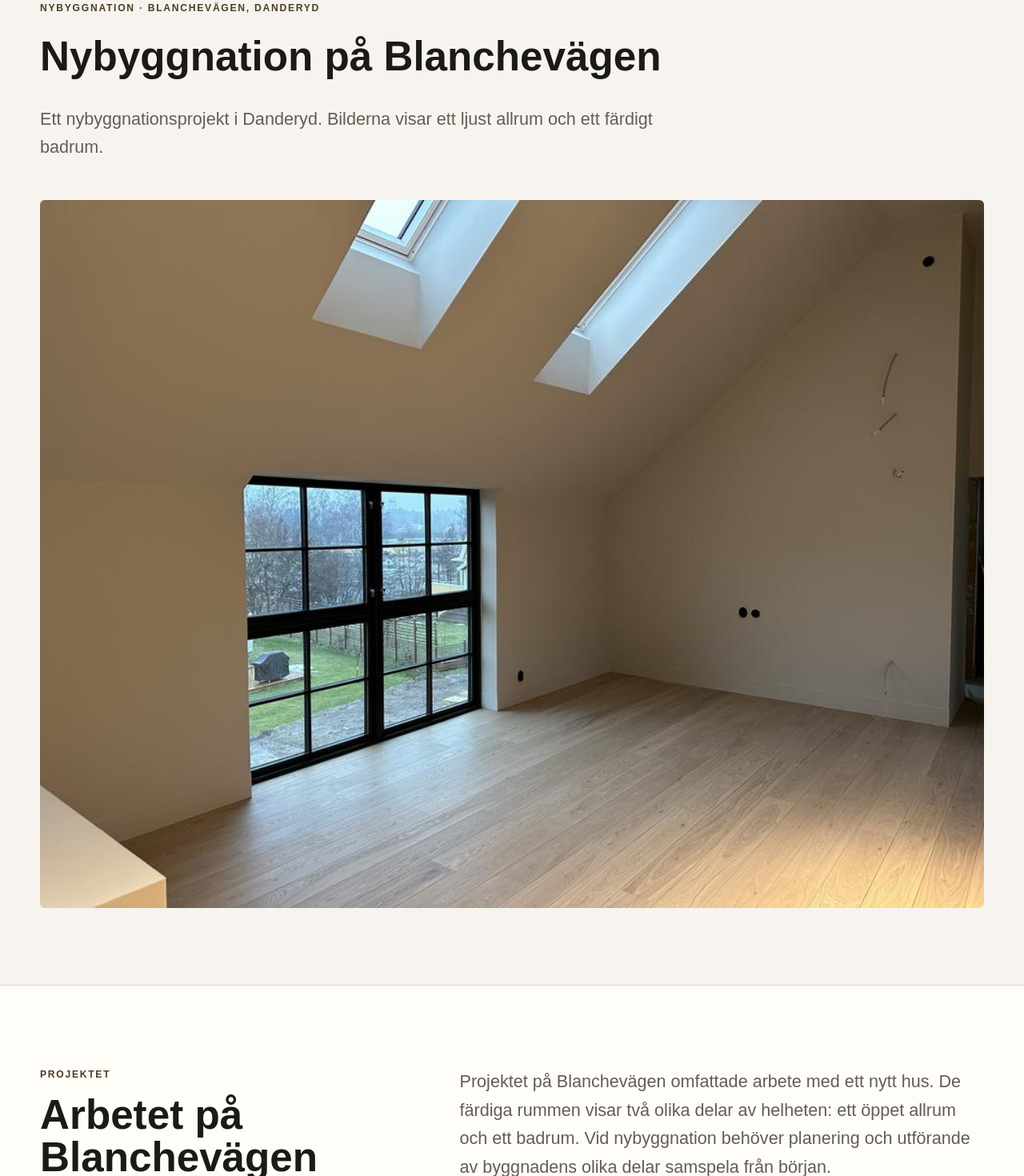
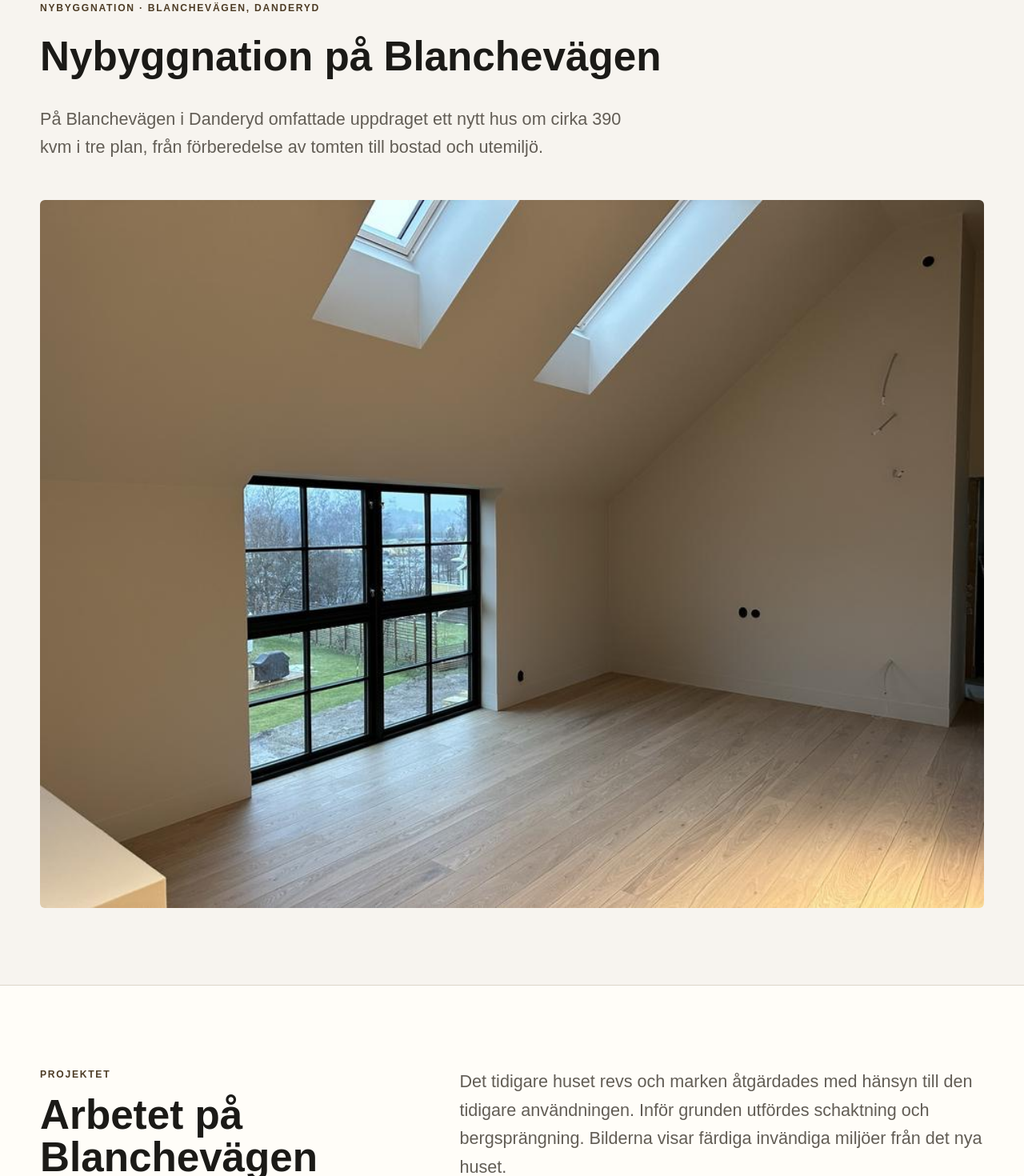
Before and after one commit to tornrosdaniel-cell/tornrosbygg-web, a Next.js app: page /projekt/nybyggnation-blanchevagen-danderyd in a window 1280 px wide. Shown: the part 176-1646 px from the top of the page at 80% size. Built offline with nearby package versions, Linux system fonts and the light colour scheme.

Commit message:
Add verified legacy project details and route redirects

```diff
--- a/src/app/projekt/nybyggnation-blanchevagen-danderyd/page.tsx
+++ b/src/app/projekt/nybyggnation-blanchevagen-danderyd/page.tsx
@@ -3,7 +3,7 @@ import { ProjectDetail, type Project } from "@/components/project-detail";
 
 export const metadata: Metadata = {
   title: "Nybyggnation på Blanchevägen, Danderyd | Törnros Bygg",
-  description: "Se färdiga miljöer från ett nybyggnationsprojekt på Blanchevägen i Danderyd.",
+  description: "Nybyggnation på Blanchevägen i Danderyd: ett hus om cirka 390 kvm i tre plan, med markarbete, pool och terrass.",
   alternates: { canonical: "/projekt/nybyggnation-blanchevagen-danderyd/" },
 };
 
@@ -11,8 +11,9 @@ const project: Project = {
   title: "Nybyggnation på Blanchevägen",
   location: "Blanchevägen, Danderyd",
   category: "Nybyggnation",
-  intro: "Ett nybyggnationsprojekt i Danderyd. Bilderna visar ett ljust allrum och ett färdigt badrum.",
-  details: "Projektet på Blanchevägen omfattade arbete med ett nytt hus. De färdiga rummen visar två olika delar av helheten: ett öppet allrum och ett badrum. Vid nybyggnation behöver planering och utförande av byggnadens olika delar samspela från början.",
+  intro: "På Blanchevägen i Danderyd omfattade uppdraget ett nytt hus om cirka 390 kvm i tre plan, från förberedelse av tomten till bostad och utemiljö.",
+  details: "Det tidigare huset revs och marken åtgärdades med hänsyn till den tidigare användningen. Inför grunden utfördes schaktning och bergsprängning. Bilderna visar färdiga invändiga miljöer från det nya huset.",
+  highlights: ["Rivning av det tidigare huset och åtgärder i marken", "Schaktning och bergsprängning inför grunden", "Nytt hus om cirka 390 kvm i tre plan", "Pool och terrass i utemiljön"],
   image: "/images/projects/blanchevagen/nybyggnation-allrum-danderyd.jpeg",
   imageAlt: "Ljust allrum i nybyggnation på Blanchevägen i Danderyd",
   width: 964, height: 723,
```
